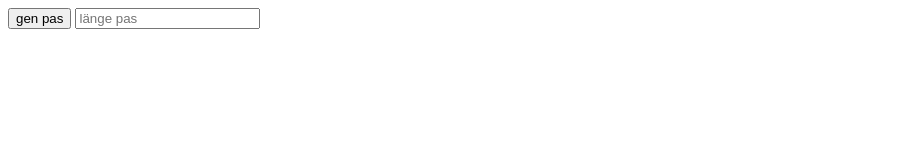
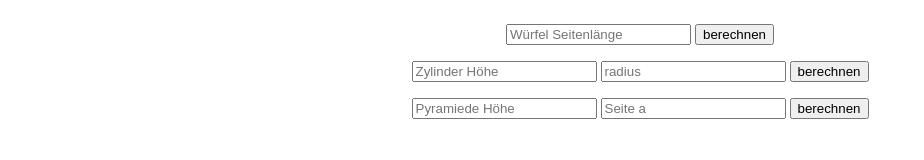
Before and after one commit to joshiwinner/Volumen-Berechner, a plain HTML site: page index.html in a window 1280 px wide. Shown: the whole page, without its empty margins (0-924 px from the left). Drawn offline with Linux system fonts and the light colour scheme.

Commit message:
Add files via upload

```diff
--- a/index.html
+++ b/index.html
@@ -6,24 +6,64 @@
   <meta name="viewport" content="width=device-width, initial-scale=1.0">
   <title>Document</title>
 </head>
+
+<style>
+
+  html,body {
+    height: 100vh;
+  }
+  .main {
+    display: flex;
+    flex-direction: column;
+    justify-content: center;
+    align-items: center;
+  }
+
+
+
+</style>
 <body>
 
-  <button onclick="gen()"> gen pas</button>
-  <input type="text" placeholder="länge pas" id="länge">
+  <div class="main">
+
+    <div class="Mathe">
+      <p id="VolumenWürfel"></p>
+      <input type="number" placeholder="Würfel Seitenlänge" id="Würfelinput">
+      <button onclick="Würfelvolumen()">berechnen</button>
+    </div>
+
+
+    <div class="Mathe">
+      <p id="VolumenZylinder"></p>
+      <input type="number" placeholder="Zylinder Höhe" id="Zylinderhöhe">
+      <input type="number" placeholder="radius" id="radius">
+      <button onclick="Zylindervolumen()">berechnen</button>
+    </div>
+
+
+    <div class="Mathe">
+      <p id="VolumenPyramiede"></p>
+      <input type="number" placeholder="Pyramiede Höhe" id="Pyramiedehöhe">
+      <input type="number" placeholder="Seite a" id="Seitepyramiede">
+      <button onclick="Pyramiedenvolumen()">berechnen</button>
+    </div>
+  </div>
 
   <script>
-    let pass = ""
-    let alp =["a", "b", "c", "d", "e", "f", "g", "h", "i", "j", "k", "l", "m", "n", "o", "p", "q", "r", "s", "t", "u", "v", "w", "x", "y", "z",0,1,2,3,4,5,6,7,8,9]
-    function gen(params) {
-      pass = ""
-      for (let index = 0; index < document.getElementById("länge").value; index++) {
-        let random = Math.floor(Math.random() * alp.length)
-        pass += alp[random]
-      }
-      console.log(pass);
+
+    function Würfelvolumen(params) {
+      document.getElementById("VolumenWürfel").innerText = document.getElementById("Würfelinput").value * document.getElementById("Würfelinput").value * document.getElementById("Würfelinput").value
     }
+
+    function Zylindervolumen(params) {
+      document.getElementById("VolumenZylinder").innerText = Math.PI * document.getElementById("Zylinderhöhe").value * document.getElementById("radius").value
+    }
+
+    function Pyramiedenvolumen(params) {
+      document.getElementById("VolumenPyramiede").innerText = 0.333333 * document.getElementById("Seitepyramiede").value * document.getElementById("Seitepyramiede").value * document.getElementById("Pyramiedehöhe").value
+    }
+
   </script>
-
 
 </body>
 </html>
```
